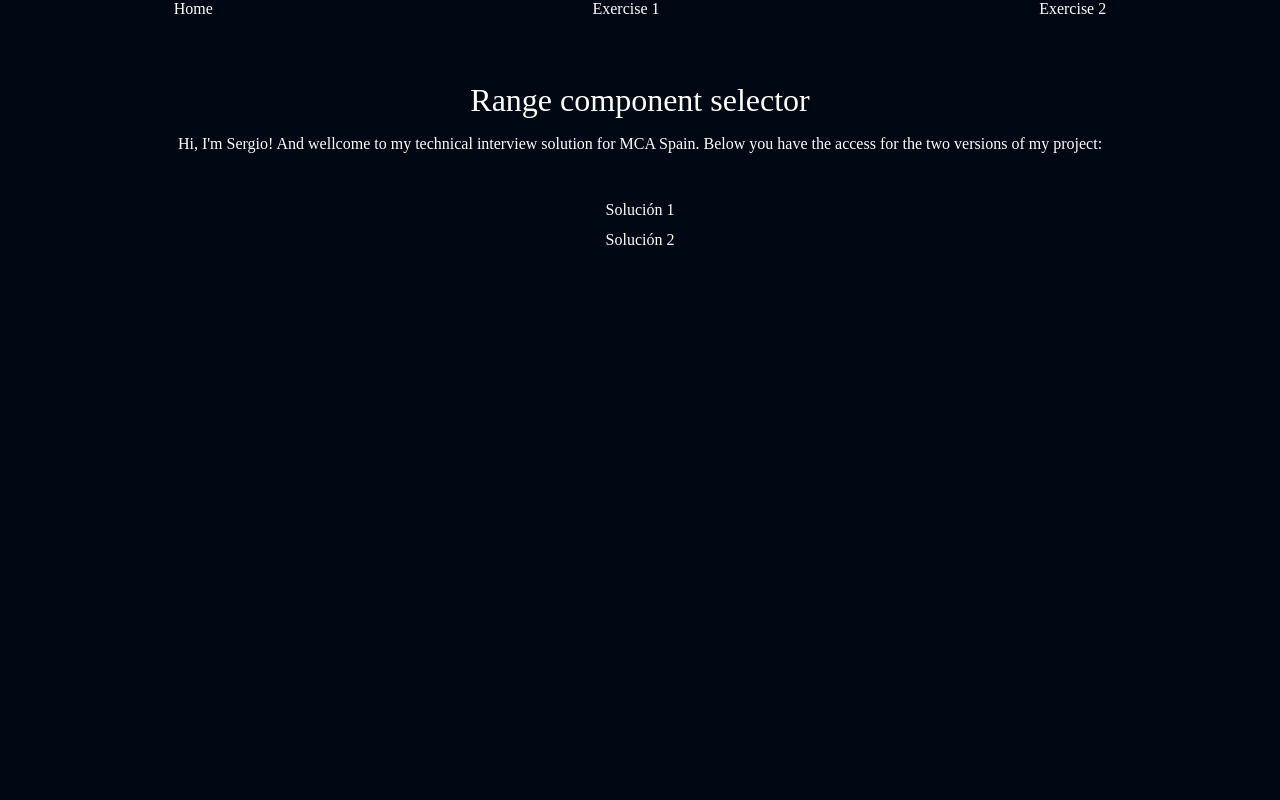
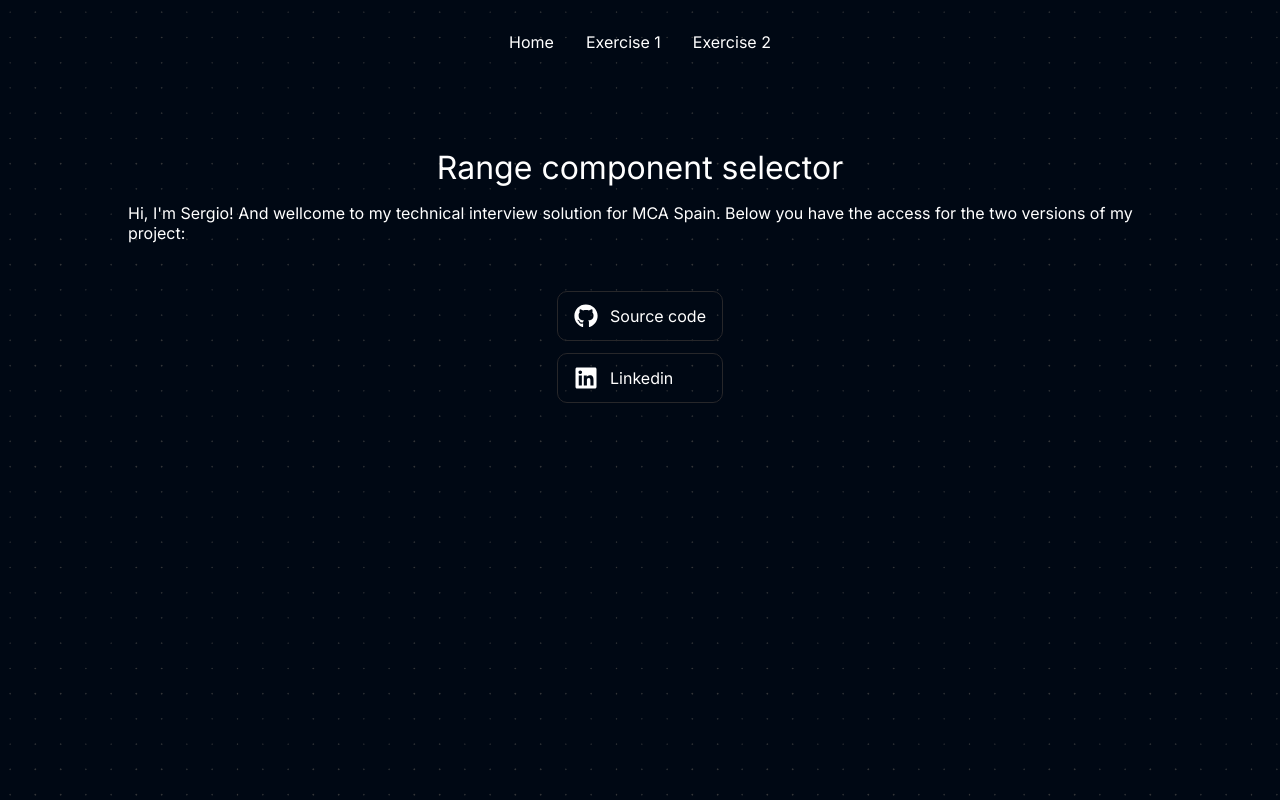
Before and after one commit to sergio-cravas/mca-range-solution, a Next.js app: page / in a window 1280 px wide. Built offline with nearby package versions, Linux system fonts and the light colour scheme.

Commit message:
feat: Improved styles of home page and added social icons

```diff
--- a/app/exercise2/page.tsx
+++ b/app/exercise2/page.tsx
@@ -9,9 +9,7 @@
     return response.json();
   });
 
-  const formattedRangeValues = JSON.parse(response?.rangeValues);
-
-  return { rangeValues: formattedRangeValues || [0, 100] };
+  return { rangeValues: response?.rangeValues || [0, 100] };
 };
 
 export default async function Page() {
--- a/app/layout.tsx
+++ b/app/layout.tsx
@@ -1,12 +1,20 @@
+import { Inter } from 'next/font/google';
+
 import { Header } from '@/shared/components/Header/header.component';
 
 import '@/shared/styles/globals.scss';
 
+const inter = Inter({
+  subsets: ['latin'],
+  display: 'swap',
+});
+
 export default function RootLayout({ children }: { children: React.ReactNode }) {
   return (
-    <html lang="en">
+    <html lang="en" className={inter.className}>
       <body>
         <Header />
+
         {children}
       </body>
     </html>
--- a/app/page.tsx
+++ b/app/page.tsx
@@ -1,4 +1,6 @@
-import Link from 'next/link';
+import { GithubIcon, LinkedinIcon } from '@/shared/assets/icons';
+import { ButtonLink } from '@/shared/components/Link/buttonLink.component';
+
 import styles from './page.module.scss';
 
 export default function Page() {
@@ -12,9 +14,19 @@
       </p>
 
       <div className={styles['home__solution-links']}>
-        <Link href="/exercise1">Solución 1</Link>
+        <ButtonLink
+          text="Source code"
+          target="_blank"
+          icon={<GithubIcon size={24} color="#ffffff" />}
+          href="https://github.com/sergio-cravas/mca-range-solution"
+        />
 
-        <Link href="/exercise2">Solución 2</Link>
+        <ButtonLink
+          text="Linkedin"
+          target="_blank"
+          icon={<LinkedinIcon size={24} color="#ffffff" />}
+          href="https://www.linkedin.com/in/sergio-cerda-hervas/"
+        />
       </div>
     </div>
   );
--- /dev/null
+++ b/shared/assets/icons/github.tsx
@@ -0,0 +1,16 @@
+type Props = { color?: string; size?: number };
+
+const GithubIcon = ({ color, size }: Props) => {
+  return (
+    <svg xmlns="http://www.w3.org/2000/svg" viewBox="0 0 496 512" height={size} width={size}>
+      {/* <!--!Font Awesome Free 6.5.2 by @fontawesome - https://fontawesome.com License - https://fontawesome.com/license/free Copyright 2024 Fonticons, Inc.--> */}
+
+      <path
+        fill={color}
+        d="M165.9 397.4c0 2-2.3 3.6-5.2 3.6-3.3 .3-5.6-1.3-5.6-3.6 0-2 2.3-3.6 5.2-3.6 3-.3 5.6 1.3 5.6 3.6zm-31.1-4.5c-.7 2 1.3 4.3 4.3 4.9 2.6 1 5.6 0 6.2-2s-1.3-4.3-4.3-5.2c-2.6-.7-5.5 .3-6.2 2.3zm44.2-1.7c-2.9 .7-4.9 2.6-4.6 4.9 .3 2 2.9 3.3 5.9 2.6 2.9-.7 4.9-2.6 4.6-4.6-.3-1.9-3-3.2-5.9-2.9zM244.8 8C106.1 8 0 113.3 0 252c0 110.9 69.8 205.8 169.5 239.2 12.8 2.3 17.3-5.6 17.3-12.1 0-6.2-.3-40.4-.3-61.4 0 0-70 15-84.7-29.8 0 0-11.4-29.1-27.8-36.6 0 0-22.9-15.7 1.6-15.4 0 0 24.9 2 38.6 25.8 21.9 38.6 58.6 27.5 72.9 20.9 2.3-16 8.8-27.1 16-33.7-55.9-6.2-112.3-14.3-112.3-110.5 0-27.5 7.6-41.3 23.6-58.9-2.6-6.5-11.1-33.3 2.6-67.9 20.9-6.5 69 27 69 27 20-5.6 41.5-8.5 62.8-8.5s42.8 2.9 62.8 8.5c0 0 48.1-33.6 69-27 13.7 34.7 5.2 61.4 2.6 67.9 16 17.7 25.8 31.5 25.8 58.9 0 96.5-58.9 104.2-114.8 110.5 9.2 7.9 17 22.9 17 46.4 0 33.7-.3 75.4-.3 83.6 0 6.5 4.6 14.4 17.3 12.1C428.2 457.8 496 362.9 496 252 496 113.3 383.5 8 244.8 8zM97.2 352.9c-1.3 1-1 3.3 .7 5.2 1.6 1.6 3.9 2.3 5.2 1 1.3-1 1-3.3-.7-5.2-1.6-1.6-3.9-2.3-5.2-1zm-10.8-8.1c-.7 1.3 .3 2.9 2.3 3.9 1.6 1 3.6 .7 4.3-.7 .7-1.3-.3-2.9-2.3-3.9-2-.6-3.6-.3-4.3 .7zm32.4 35.6c-1.6 1.3-1 4.3 1.3 6.2 2.3 2.3 5.2 2.6 6.5 1 1.3-1.3 .7-4.3-1.3-6.2-2.2-2.3-5.2-2.6-6.5-1zm-11.4-14.7c-1.6 1-1.6 3.6 0 5.9 1.6 2.3 4.3 3.3 5.6 2.3 1.6-1.3 1.6-3.9 0-6.2-1.4-2.3-4-3.3-5.6-2z"
+      />
+    </svg>
+  );
+};
+
+export { GithubIcon };
--- /dev/null
+++ b/shared/assets/icons/index.ts
@@ -0,0 +1,2 @@
+export * from './github';
+export * from './linkedin';
--- /dev/null
+++ b/shared/assets/icons/linkedin.tsx
@@ -0,0 +1,16 @@
+type Props = { color?: string; size?: number };
+
+const LinkedinIcon = ({ color, size }: Props) => {
+  return (
+    <svg xmlns="http://www.w3.org/2000/svg" viewBox="0 0 448 512" height={size} width={size}>
+      {/* <!--!Font Awesome Free 6.5.2 by @fontawesome - https://fontawesome.com License - https://fontawesome.com/license/free Copyright 2024 Fonticons, Inc.--> */}
+
+      <path
+        fill={color}
+        d="M416 32H31.9C14.3 32 0 46.5 0 64.3v383.4C0 465.5 14.3 480 31.9 480H416c17.6 0 32-14.5 32-32.3V64.3c0-17.8-14.4-32.3-32-32.3zM135.4 416H69V202.2h66.5V416zm-33.2-243c-21.3 0-38.5-17.3-38.5-38.5S80.9 96 102.2 96c21.2 0 38.5 17.3 38.5 38.5 0 21.3-17.2 38.5-38.5 38.5zm282.1 243h-66.4V312c0-24.8-.5-56.7-34.5-56.7-34.6 0-39.9 27-39.9 54.9V416h-66.4V202.2h63.7v29.2h.9c8.9-16.8 30.6-34.5 62.9-34.5 67.2 0 79.7 44.3 79.7 101.9V416z"
+      />
+    </svg>
+  );
+};
+
+export { LinkedinIcon };
--- a/shared/components/Header/header.module.scss
+++ b/shared/components/Header/header.module.scss
@@ -1,7 +1,8 @@
 .header {
   display: flex;
 
-  justify-content: space-around;
+  justify-content: center;
 
   gap: 2rem;
+  padding: 2rem;
 }
--- /dev/null
+++ b/shared/components/Link/buttonLink.component.tsx
@@ -0,0 +1,22 @@
+import Link from 'next/link';
+
+import styles from './buttonLink.module.scss';
+
+type Props = {
+  text: string;
+  icon?: React.ReactNode;
+  href: string;
+  target?: React.HTMLAttributeAnchorTarget;
+};
+
+const ButtonLink = ({ text, icon, ...props }: Props) => {
+  return (
+    <Link className={styles['button-link']} {...props}>
+      {icon}
+
+      {text}
+    </Link>
+  );
+};
+
+export { ButtonLink };
--- /dev/null
+++ b/shared/components/Link/buttonLink.module.scss
@@ -0,0 +1,18 @@
+@import '@/shared/styles/colors.scss';
+
+.button-link {
+  display: flex;
+  align-items: center;
+
+  gap: 0.75rem;
+  padding: 0.75rem 1rem;
+
+  border-radius: 10px;
+  border: 1px solid $gray;
+
+  transition: background-color 0.15s;
+
+  &:hover {
+    background-color: $gray;
+  }
+}
--- a/shared/styles/colors.scss
+++ b/shared/styles/colors.scss
@@ -1,4 +1,5 @@
 $white: #ffffff;
+$gray: #27272a;
 
 /*
     Color palette from: https://coolors.co/palette/000814-001d3d-003566-ffc300-ffd60a
--- a/shared/styles/globals.scss
+++ b/shared/styles/globals.scss
@@ -16,6 +16,8 @@
   color: $white;
 
   background-color: $dark;
+  background-attachment: fixed;
+  background-image: url('../assets/images/dots.png');
 }
 
 a {
```
Also changed, not shown: shared/assets/images/dots.png (added), 1 other file (tests, documents, lock files or other folders).
